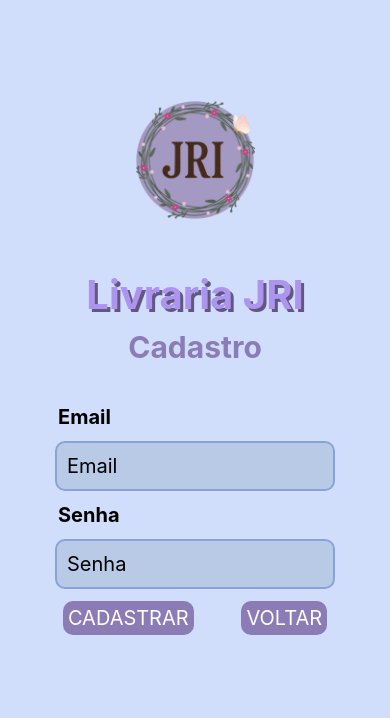
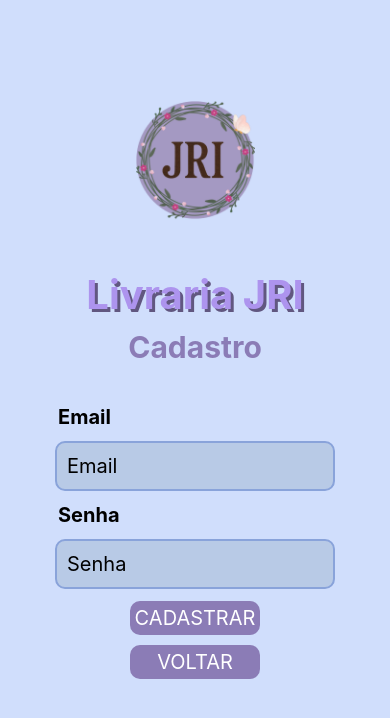
Before and after one commit to rawfaela/Livraria, a React Native app in the folder projetolivraria/: screen /Cadastro in a window 390 px wide. Shown: the top 718 px of the page. Built offline with nearby package versions, Linux system fonts and the light colour scheme; no server answers.

Commit message:
Update Cadastro.js

```diff
--- a/projetolivraria/Screens/Cadastro.js
+++ b/projetolivraria/Screens/Cadastro.js
@@ -48,7 +48,7 @@ export default function Cadastro({ navigation }) {
                     secureTextEntry={true}
                 />
             </View>
-            <View style={{flexDirection: 'row', alignSelf: 'center', justifyContent: 'space-around', width: '80%'}}>
+            <View style={{flexDirection: 'column', alignSelf: 'center'}}>
                 <TouchableOpacity style={styles.botao} onPress={VerificarUser}>
                     <Text style={styles.textbotao}>CADASTRAR</Text>
                 </TouchableOpacity>
@@ -106,6 +106,7 @@ const styles = StyleSheet.create({
         alignItems: 'center',
         padding: 5,
         borderRadius: 10,
+        marginBottom: 10,
     },
     textbotao: {
         fontSize: 20,
```
